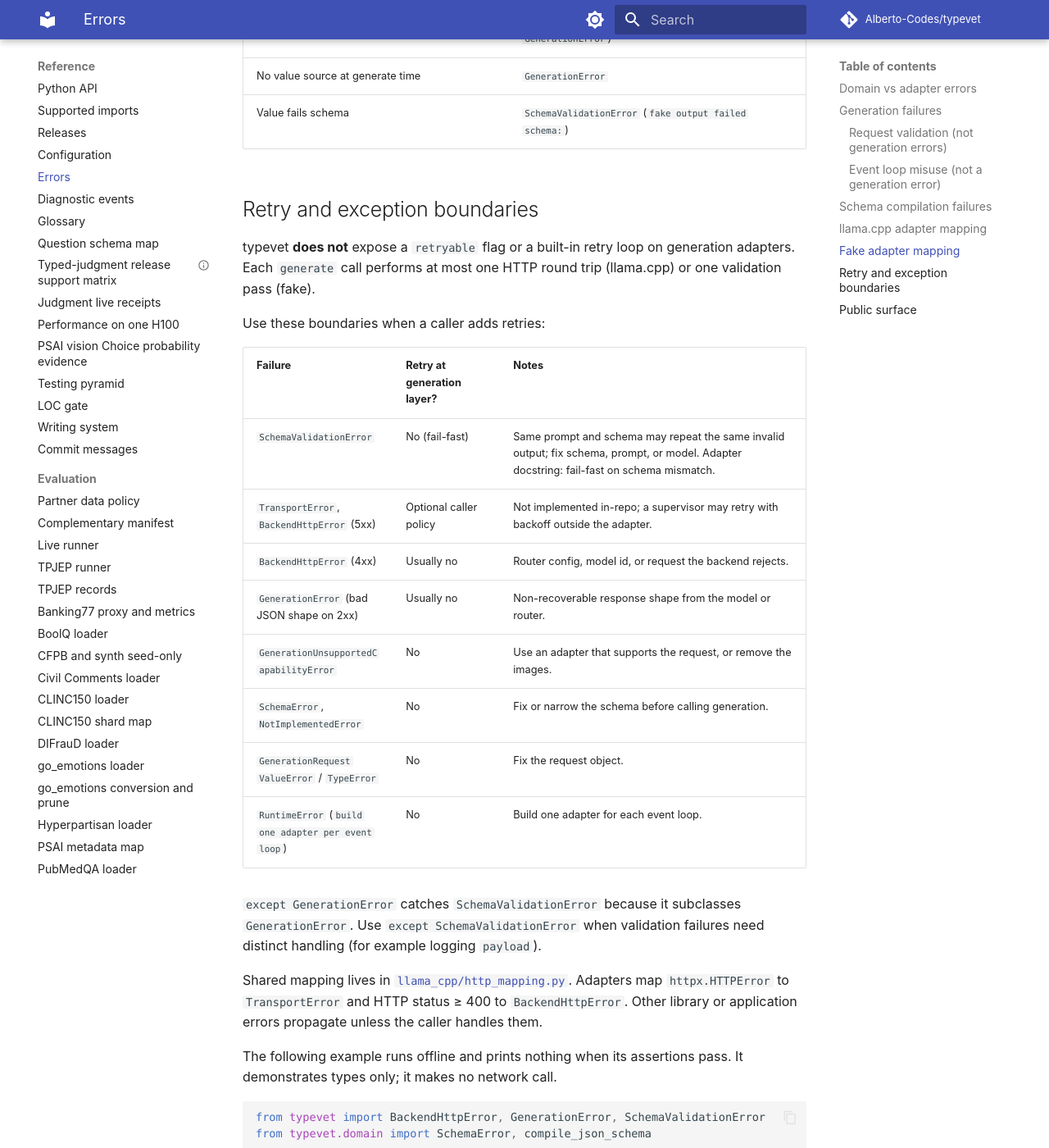
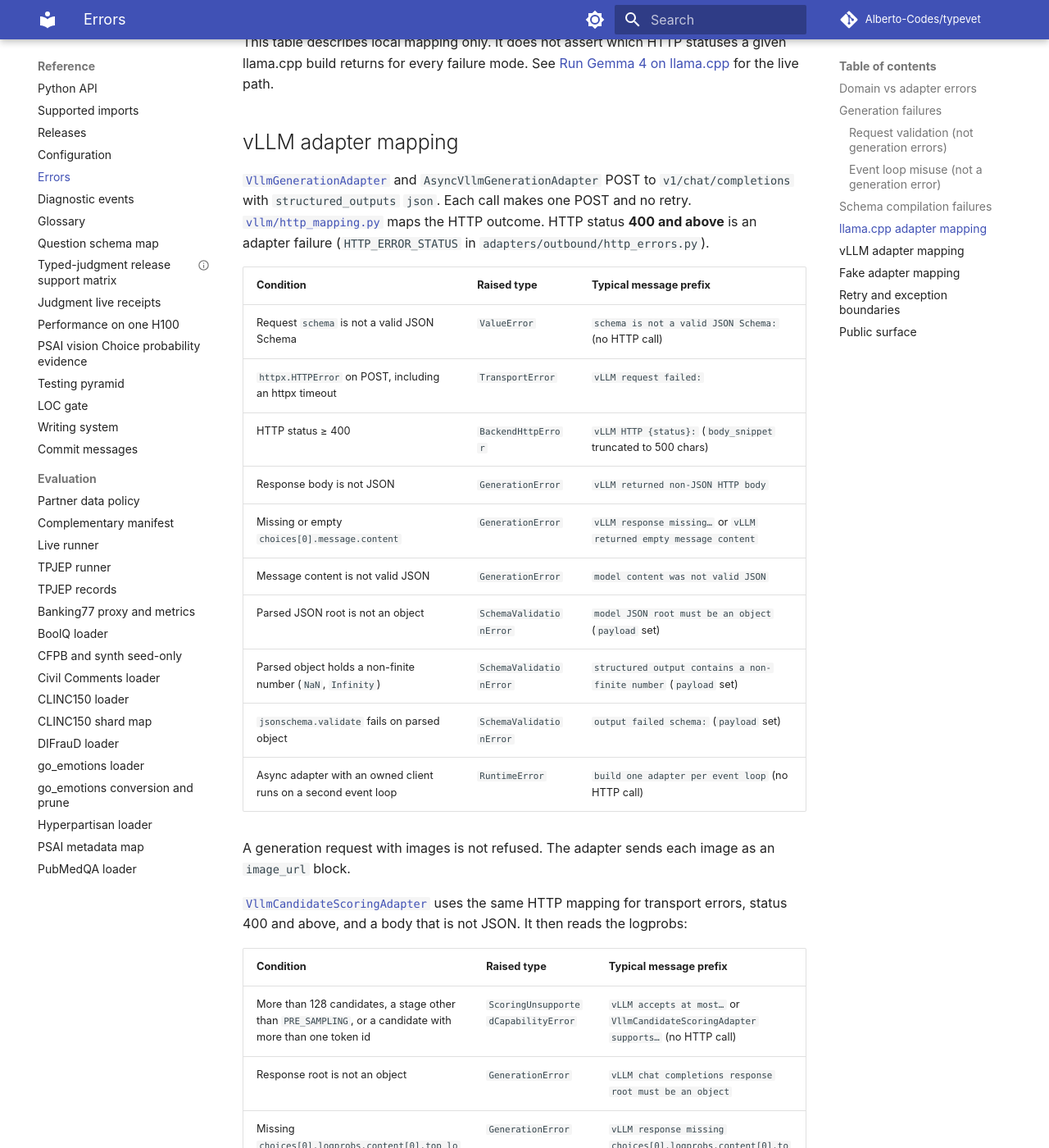
Before and after one commit to Alberto-Codes/typevet, an MkDocs documentation site: the page built from docs/reference/errors.md, in a window 1280 px wide and 1400 px high, scrolled down 4132 px. Shown: the whole window at 82% size. Built offline with MkDocs 1.6.1 and Material for MkDocs 9.7.7, drawn with Linux system fonts in a browser that asks for light colours; comment, search, counter and statistics services are not loaded; some of the changed text lies outside the part shown.

Commit message:
docs(reference): map vLLM adapter failures to typevet errors
Add a vLLM adapter mapping to the errors page: HTTP status, transport
failure, timeout, bad body, missing logprobs and scoring rules, each
traced to the adapter code. Name vLLM in the shared mapping, retry and
public surface text, and list the Scoring error types.

Closes #273

```diff
--- a/docs/reference/errors.md
+++ b/docs/reference/errors.md
@@ -17,11 +17,14 @@ Parent: [#29](https://github.com/Alberto-Codes/typevet/issues/29).
 input, unsupported schema shapes and invalid model output.
 
 **Adapter errors** are domain exception types raised from outbound adapters
-(`FakeGenerationAdapter`, `LlamaCppGenerationAdapter`). Adapters translate
-httpx transport failures into `TransportError`, llama.cpp HTTP error statuses
-into `BackendHttpError`, other parse or shape failures into `GenerationError`,
-and run `jsonschema` validation into `SchemaValidationError`. They do not
-define a parallel adapter-specific hierarchy.
+(`FakeGenerationAdapter`, the llama.cpp adapters and the vLLM adapters).
+Adapters translate httpx transport failures into `TransportError`, llama.cpp
+and vLLM HTTP error statuses into `BackendHttpError`, other parse or shape
+failures into `GenerationError`, and run `jsonschema` validation into
+`SchemaValidationError`. The candidate scoring adapters raise
+`ScoringValidationError` and `ScoringUnsupportedCapabilityError`, which
+subclass `GenerationError` through `ScoringError`. They do not define a
+parallel adapter-specific hierarchy.
 
 **Schema compilation** uses `SchemaError` (`ValueError` subclass) from
 `typevet.domain` when a JSON Schema mapping cannot be compiled. That happens
@@ -41,9 +44,12 @@ The package root `typevet` exports only the first four types.
 |---|---|---|
 | `GenerationError` | `Exception` | A generation call failed before a valid `GenerationResult` existed (parse, shape, or empty fake). |
 | `TransportError` | `GenerationError` | The HTTP client failed before a usable response (`status_code` and `body_snippet` are `None`). |
-| `BackendHttpError` | `GenerationError` | llama.cpp returned HTTP status 400 or above; carries `status_code` and truncated `body_snippet` (500 chars max). |
+| `BackendHttpError` | `GenerationError` | llama.cpp or vLLM returned HTTP status 400 or above; carries `status_code` and truncated `body_snippet` (500 chars max). |
 | `SchemaValidationError` | `GenerationError` | Parsed output failed JSON Schema validation. Optional `payload` holds the rejected value. |
 | `GenerationUnsupportedCapabilityError` | `GenerationError` | The adapter cannot send a part of the request, such as images. Raised before any HTTP call. Import from `typevet.domain` or `typevet.domain.errors`. |
+| `ScoringError` | `GenerationError` | A candidate scoring call failed before a valid result existed. |
+| `ScoringValidationError` | `ScoringError` | Scores failed the coverage or finiteness rules. |
+| `ScoringUnsupportedCapabilityError` | `ScoringError` | The backend cannot honor the requested score stage or capability. |
 
 `SchemaValidationError` stores the message in standard exception `args`. When
 set, `payload` is the parsed object or mapping that failed validation (see
@@ -119,11 +125,60 @@ POSTs to `v1/chat/completions` with `response_format` `json_schema`. HTTP status
 | Missing or empty `choices[0].message.content` | `GenerationError` | `llama.cpp response missing…` or `empty message content` |
 | Message content is not valid JSON | `GenerationError` | `model content was not valid JSON` |
 | Parsed JSON root is not an object | `SchemaValidationError` | `model JSON root must be an object` (`payload` set) |
+| Parsed object holds a non-finite number (`NaN`, `Infinity`) | `SchemaValidationError` | `structured output contains a non-finite number` (`payload` set) |
 | `jsonschema.validate` fails on parsed object | `SchemaValidationError` | `output failed schema:` (`payload` set) |
 
 This table describes local mapping only. It does not assert which HTTP statuses
 a given llama.cpp build returns for every failure mode. See
 [Run Gemma 4 on llama.cpp](../how-to/run-gemma4-llamacpp.md) for the live path.
+
+## vLLM adapter mapping
+
+[`VllmGenerationAdapter`](https://github.com/Alberto-Codes/typevet/blob/main/src/typevet/adapters/outbound/vllm/generation.py)
+and `AsyncVllmGenerationAdapter` POST to `v1/chat/completions` with
+`structured_outputs` `json`. Each call makes one POST and no retry.
+[`vllm/http_mapping.py`](https://github.com/Alberto-Codes/typevet/blob/main/src/typevet/adapters/outbound/vllm/http_mapping.py)
+maps the HTTP outcome. HTTP status **400 and above** is an adapter failure
+(`HTTP_ERROR_STATUS` in `adapters/outbound/http_errors.py`).
+
+| Condition | Raised type | Typical message prefix |
+|---|---|---|
+| Request `schema` is not a valid JSON Schema | `ValueError` | `schema is not a valid JSON Schema:` (no HTTP call) |
+| `httpx.HTTPError` on POST, including an httpx timeout | `TransportError` | `vLLM request failed:` |
+| HTTP status ≥ 400 | `BackendHttpError` | `vLLM HTTP {status}:` (`body_snippet` truncated to 500 chars) |
+| Response body is not JSON | `GenerationError` | `vLLM returned non-JSON HTTP body` |
+| Missing or empty `choices[0].message.content` | `GenerationError` | `vLLM response missing…` or `vLLM returned empty message content` |
+| Message content is not valid JSON | `GenerationError` | `model content was not valid JSON` |
+| Parsed JSON root is not an object | `SchemaValidationError` | `model JSON root must be an object` (`payload` set) |
+| Parsed object holds a non-finite number (`NaN`, `Infinity`) | `SchemaValidationError` | `structured output contains a non-finite number` (`payload` set) |
+| `jsonschema.validate` fails on parsed object | `SchemaValidationError` | `output failed schema:` (`payload` set) |
+| Async adapter with an owned client runs on a second event loop | `RuntimeError` | `build one adapter per event loop` (no HTTP call) |
+
+A generation request with images is not refused. The adapter sends each image
+as an `image_url` block.
+
+[`VllmCandidateScoringAdapter`](https://github.com/Alberto-Codes/typevet/blob/main/src/typevet/adapters/outbound/vllm/scoring.py)
+uses the same HTTP mapping for transport errors, status 400 and above, and a
+body that is not JSON. It then reads the logprobs:
+
+| Condition | Raised type | Typical message prefix |
+|---|---|---|
+| More than 128 candidates, a stage other than `PRE_SAMPLING`, or a candidate with more than one token id | `ScoringUnsupportedCapabilityError` | `vLLM accepts at most…` or `VllmCandidateScoringAdapter supports…` (no HTTP call) |
+| Response root is not an object | `GenerationError` | `vLLM chat completions response root must be an object` |
+| Missing `choices[0].logprobs.content[0].top_logprobs` | `GenerationError` | `vLLM response missing choices[0].logprobs.content[0].top_logprobs` |
+| `top_logprobs` is not a list | `GenerationError` | `vLLM top_logprobs must be a list` |
+| An entry has no `token` or `logprob`, or its `logprob` is not a real number | `GenerationError` | `vLLM top_logprobs entry must be…` or `vLLM top_logprobs logprob … is not a real number` |
+| An entry token is not in `token_id:N` form | `GenerationError` | `vLLM top_logprobs token … is not in token_id:N form` |
+| Two entries have the same token id | `ScoringValidationError` | `vLLM top_logprobs holds a duplicate entry` |
+| `top_logprobs` has no score for a requested candidate | `ScoringValidationError` | `missing scores for requested candidates:` |
+| A candidate logprob is not finite, or is positive above `1e-6` | `ScoringValidationError` | `non-finite logprob for candidate…` or `positive logprob for candidate…` |
+
+The `/tokenize` call of the vLLM judgment factory uses the same HTTP mapping.
+A reply without a list of integer `tokens` raises `GenerationError`
+(`vLLM /tokenize response must hold a list of integer tokens`).
+
+This table describes local mapping only. It does not assert which HTTP statuses
+a given vLLM build returns for every failure mode.
 
 ## Fake adapter mapping
 
@@ -141,7 +196,7 @@ a fixed or callable mapping with the same `jsonschema` path as llama.cpp:
 
 typevet **does not** expose a `retryable` flag or a built-in retry loop on
 generation adapters. Each `generate` call performs at most one HTTP round trip
-(llama.cpp) or one validation pass (fake).
+(llama.cpp or vLLM) or one validation pass (fake).
 
 Use these boundaries when a caller adds retries:
 
@@ -160,8 +215,12 @@ Use these boundaries when a caller adds retries:
 `GenerationError`. Use `except SchemaValidationError` when validation failures
 need distinct handling (for example logging `payload`).
 
-Shared mapping lives in
-[`llama_cpp/http_mapping.py`](https://github.com/Alberto-Codes/typevet/blob/main/src/typevet/adapters/outbound/llama_cpp/http_mapping.py).
+Each backend has its own mapping module:
+[`llama_cpp/http_mapping.py`](https://github.com/Alberto-Codes/typevet/blob/main/src/typevet/adapters/outbound/llama_cpp/http_mapping.py)
+and
+[`vllm/http_mapping.py`](https://github.com/Alberto-Codes/typevet/blob/main/src/typevet/adapters/outbound/vllm/http_mapping.py).
+Both use the status and snippet limits in
+[`http_errors.py`](https://github.com/Alberto-Codes/typevet/blob/main/src/typevet/adapters/outbound/http_errors.py).
 Adapters map `httpx.HTTPError` to `TransportError` and HTTP status ≥ 400 to
 `BackendHttpError`. Other library or application errors propagate unless the
 caller handles them.
@@ -201,7 +260,9 @@ assert not issubclass(SchemaError, GenerationError)
 | `GenerationError`, `TransportError`, `BackendHttpError`, `SchemaValidationError` | `typevet` or `typevet.domain.errors` |
 | `SchemaError`, `compile_json_schema`, `Decision` | `typevet.domain` |
 | `GenerationPort` | `typevet.ports.generation` |
+| `ScoringError`, `ScoringValidationError`, `ScoringUnsupportedCapabilityError` | `typevet.domain` or `typevet.domain.errors` |
 | `LlamaCppGenerationAdapter`, `FakeGenerationAdapter` | `typevet.adapters.outbound` |
+| `VllmGenerationAdapter`, `AsyncVllmGenerationAdapter`, `VllmCandidateScoringAdapter` | `typevet.adapters.outbound` |
 
 Do not document exception types that are not raised by the current tree. When
 [#43](https://github.com/Alberto-Codes/typevet/issues/43) lands, revise this
```
